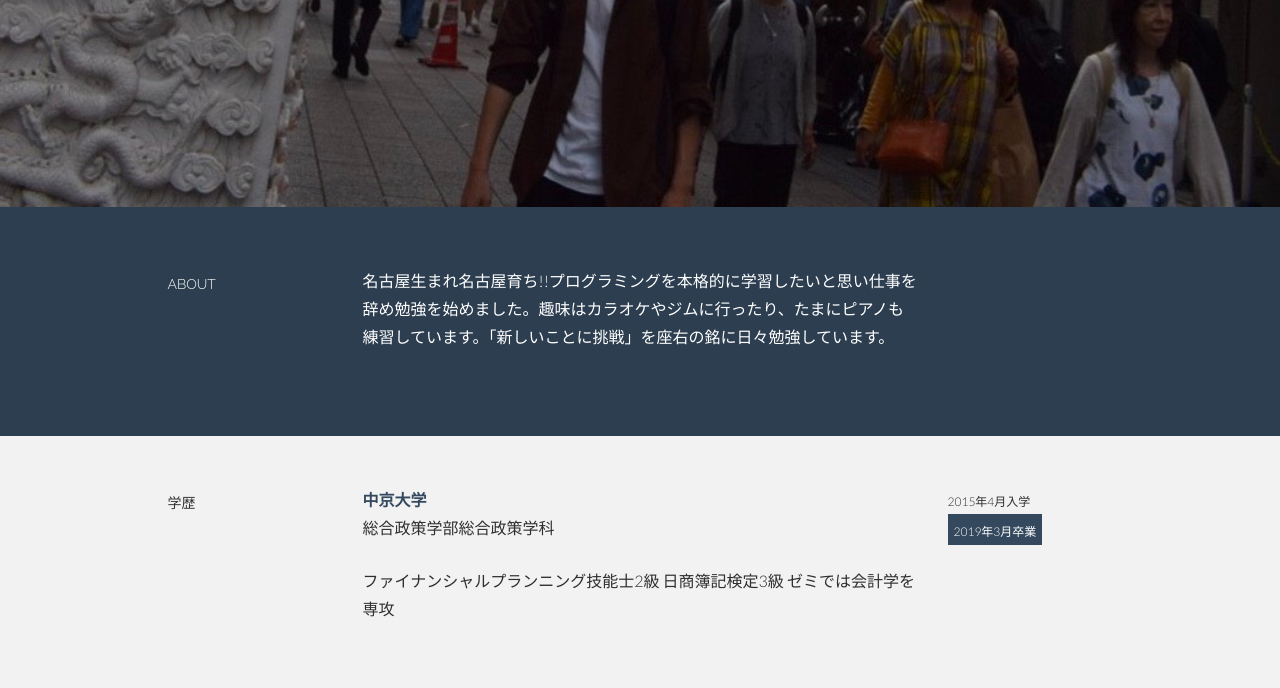
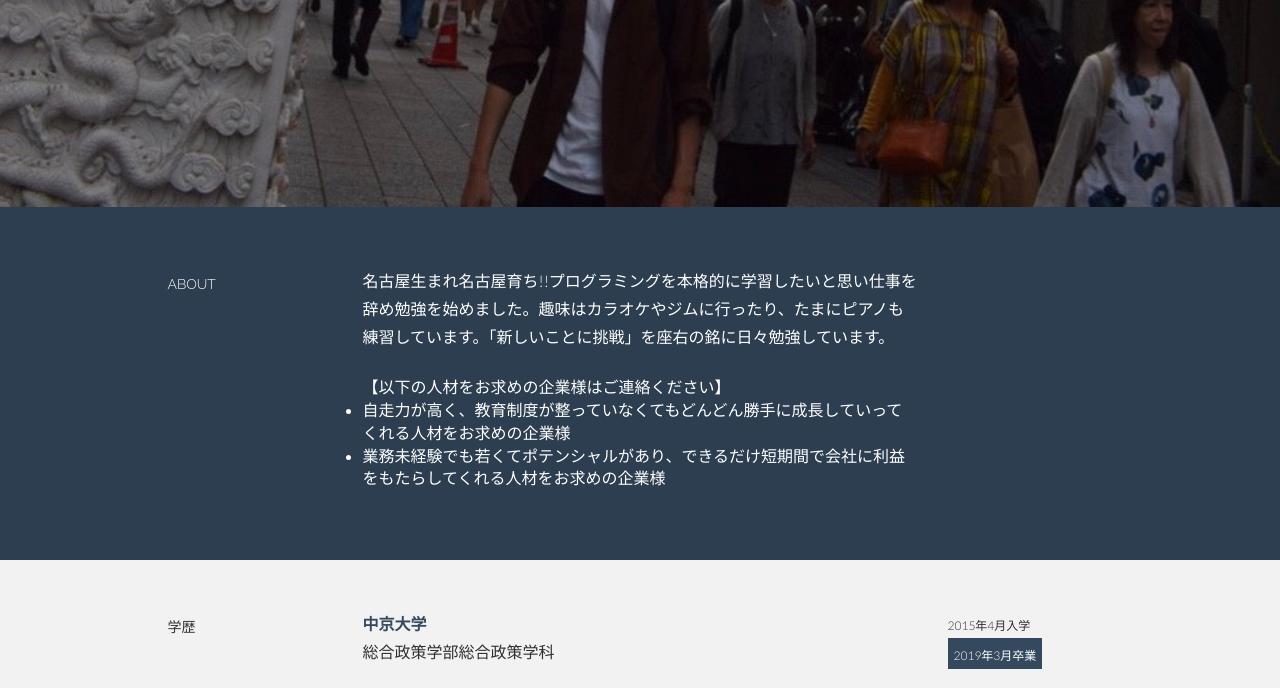
Before and after one commit to kimkim0814/t.kim-portfolio, a plain HTML site: page index.html in a window 1280 px wide. Shown: the part 353-1041 px from the top of the page. Drawn offline with Linux system fonts and the light colour scheme.

Commit message:
add something

```diff
--- a/css/style.css
+++ b/css/style.css
@@ -388,3 +388,9 @@ sm {
   font-weight: 600;
   margin: 15px 0;
 }
+
+
+/* add */
+.me{
+  padding: 0px;
+}
--- a/index.html
+++ b/index.html
@@ -86,6 +86,13 @@
           </div>
           <div class="col-lg-6">
             <p>名古屋生まれ名古屋育ち!!プログラミングを本格的に学習したいと思い仕事を辞め勉強を始めました。趣味はカラオケやジムに行ったり、たまにピアノも練習しています。「新しいことに挑戦」を座右の銘に日々勉強しています。</p>
+            <ul class="me">【以下の人材をお求めの企業様はご連絡ください】
+              <li>
+                自走力が高く、教育制度が整っていなくてもどんどん勝手に成長していってくれる人材をお求めの企業様
+              </li>
+              <li>業務未経験でも若くてポテンシャルがあり、できるだけ短期間で会社に利益をもたらしてくれる人材をお求めの企業様</li>
+            </ul>
+
           </div>
           <div class="col-lg-3">
             <!-- <p><a href="#"><i class="icon-file"></i></a>
```
